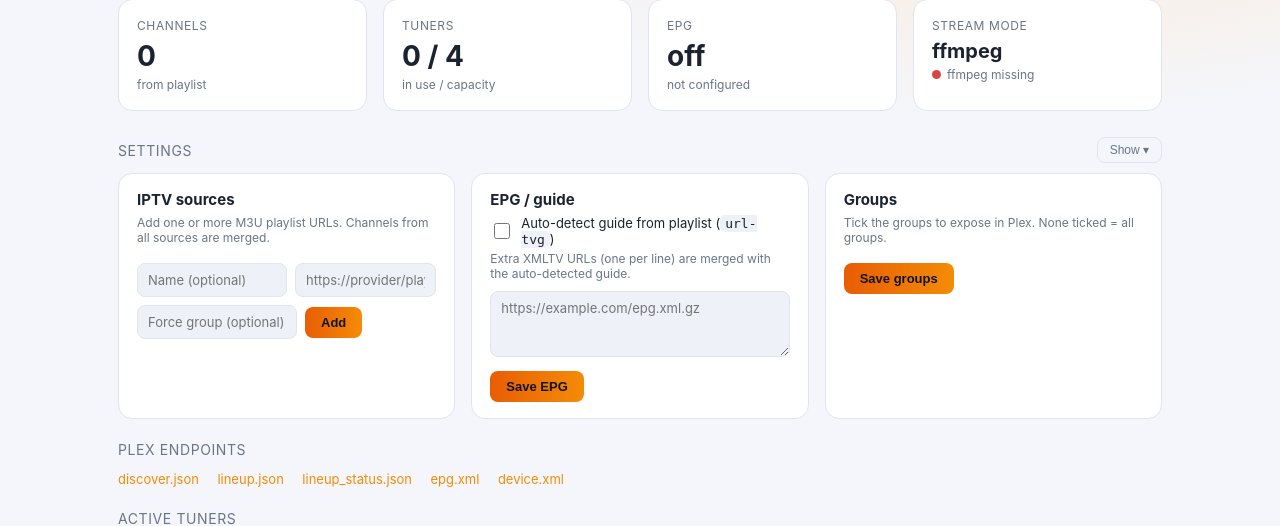
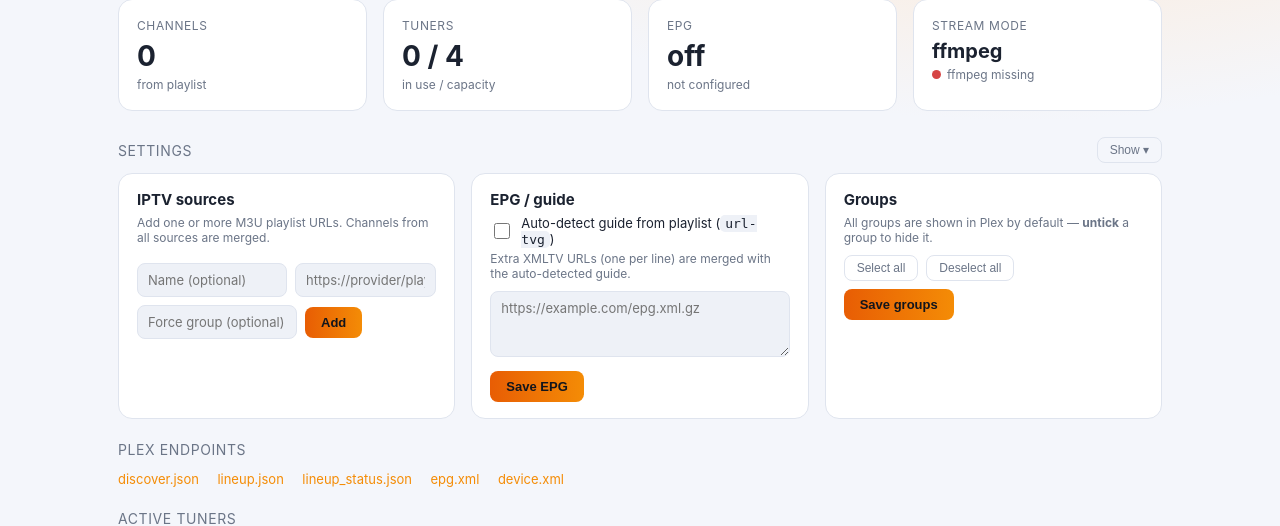
Before and after one commit to MCHammer65/Tunaar, a Flask app: page / in a window 1280 px wide. Shown: the part 114-640 px from the top of the page. Run offline with Flask 3, Linux system fonts and the light colour scheme; data that the repository does not hold is empty.

Commit message:
Groups: default all-on, untick to hide (#11)
Flip the Groups panel to an exclude model — every group is ticked by default
and unticking hides it from Plex (saved to groups_exclude). Adds Select all /
Deselect all helpers and clearer wording. Backend unchanged.


Claude-Session: https://claude.ai/code/session_01JW1jSf29WCw1vv9MdU6vop

Co-authored-by: Claude <noreply@anthropic.com>

```diff
--- a/tunaar/templates/dashboard.html
+++ b/tunaar/templates/dashboard.html
@@ -89,7 +89,11 @@
 
       <div class="panel">
         <h3>Groups</h3>
-        <p class="hint">Tick the groups to expose in Plex. None ticked = all groups.</p>
+        <p class="hint">All groups are shown in Plex by default — <b>untick</b> a group to hide it.</p>
+        <div class="form-row" style="margin-top:0">
+          <button id="groups-all" class="btn-ghost" type="button">Select all</button>
+          <button id="groups-none" class="btn-ghost" type="button">Deselect all</button>
+        </div>
         <div id="group-list" class="group-grid"></div>
         <div class="form-row"><button id="groups-save" class="btn" type="button">Save groups</button></div>
       </div>
@@ -217,10 +221,12 @@
       $('epg-discovered').innerHTML = (cfg.discovered_epg || []).length
         ? 'Auto-detected: ' + cfg.discovered_epg.map(esc).join(', ') : '';
 
-      // groups
+      // groups — everything ticked by default; unticking hides a group
+      const exc = new Set(cfg.groups_exclude || []);
       const inc = new Set(cfg.groups_include || []);
+      const isOn = (g) => (inc.size ? inc.has(g) : true) && !exc.has(g);
       $('group-list').innerHTML = (cfg.all_groups || []).map(g =>
-        `<label class="grp"><input type="checkbox" value="${esc(g)}" ${inc.has(g) ? 'checked' : ''}> ${esc(g)}</label>`
+        `<label class="grp"><input type="checkbox" value="${esc(g)}" ${isOn(g) ? 'checked' : ''}> ${esc(g)}</label>`
       ).join('') || '<span class="hint">No groups loaded yet.</span>';
     }
 
@@ -246,11 +252,18 @@
       loadConfig(); afterChange();
     });
 
+    $('groups-all').addEventListener('click', () => {
+      $('group-list').querySelectorAll('input').forEach(i => i.checked = true);
+    });
+    $('groups-none').addEventListener('click', () => {
+      $('group-list').querySelectorAll('input').forEach(i => i.checked = false);
+    });
     $('groups-save').addEventListener('click', async () => {
-      const include = [...$('group-list').querySelectorAll('input:checked')].map(i => i.value);
+      // Unticked groups become the exclude list; include stays empty (= all).
+      const exclude = [...$('group-list').querySelectorAll('input:not(:checked)')].map(i => i.value);
       await fetch('/api/groups', {
         method: 'POST', headers: { 'Content-Type': 'application/json' },
-        body: JSON.stringify({ include })
+        body: JSON.stringify({ include: [], exclude })
       });
       afterChange();
     });
```
